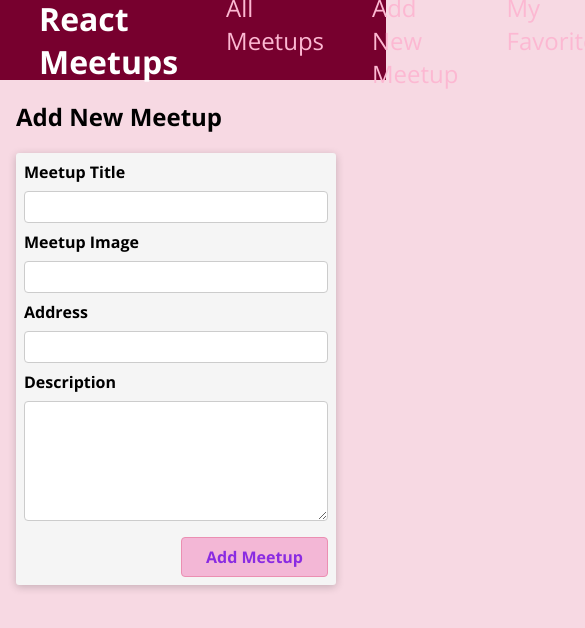
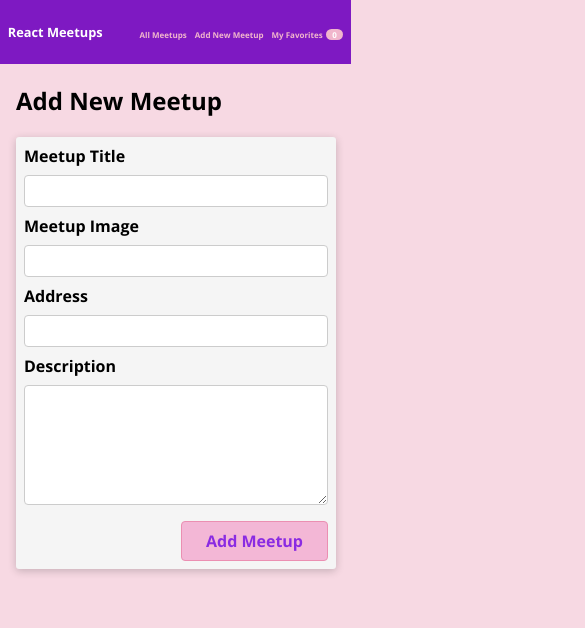
Before and after one commit to AKD-01/Meetup, a React (Create React App) app: page /new-meetup in a window 390 px wide. Shown: the top 628 px of the page, 585 px wide, since content can reach past the window. Built offline with nearby package versions, Linux system fonts and the light colour scheme.

Commit message:
update mainNavigation.module.css

```diff
--- a/src/components/layout/MainNavigation.module.css
+++ b/src/components/layout/MainNavigation.module.css
@@ -1,17 +1,19 @@
 .header {
+
     width: 99vw;
-    height: 5rem;
+    height: 4.5rem;
     display: flex;
     align-items: center;
-    justify-content: space-between;
-    background-color: #77002e;
-    padding: 0 10%;
+    justify-content:space-between;
+    background-color: #7e19c2;
+    padding: 0 7%;
   }
 
   .logo {
     font-size: 2rem;
     color: white;
     font-weight: bold;
+    font-style: inherit;
   }
 
   .header ul {
@@ -29,7 +31,8 @@
   .header a {
     text-decoration: none;
     font-size: 1.5rem;
-    color: #fcb8d2;
+    font-weight: 600px;
+    color: #f1b6cc;
   }
 
   .header a:hover,
@@ -39,9 +42,55 @@
   }
 
   .badge {
-    background-color: #cc2062;
+    background-color: #f1b6cc;
+    font-weight: bold;
     color: white;
-    border-radius: 12px;
+    border-radius: 2rem;
     padding: 0 1rem;
     margin-left: 0.5rem;
   }
+
+  @media screen and (max-width:600px){
+    .header {
+      width:90vw;
+      height: 4rem;
+      padding: 0 2%;
+      margin-right: 2rem;
+    }
+    .logo {
+      font-size: 0.8rem;
+      color: white;
+      font-weight: bold;
+      font-style: inherit;
+    }
+    .header ul {
+      display: flex;
+      align-items:center;
+    }
+
+    .header li {
+      margin-left: 0.5rem;
+    }
+
+    .header a {
+      text-decoration: none;
+      font-size: 0.5rem;
+      font-weight: bold;
+      color: #f1b6cc;
+    }
+
+    .header a:hover,
+    .header a:active,
+    .header a.active {
+      color: white;
+    }
+
+    .badge {
+      background-color: #f1b6cc;
+      font-weight: bold;
+      color: white;
+      border-radius: 1rem;
+      padding: 0 0.4rem;
+      margin-left: 0.2rem;
+    }
+  }
```
